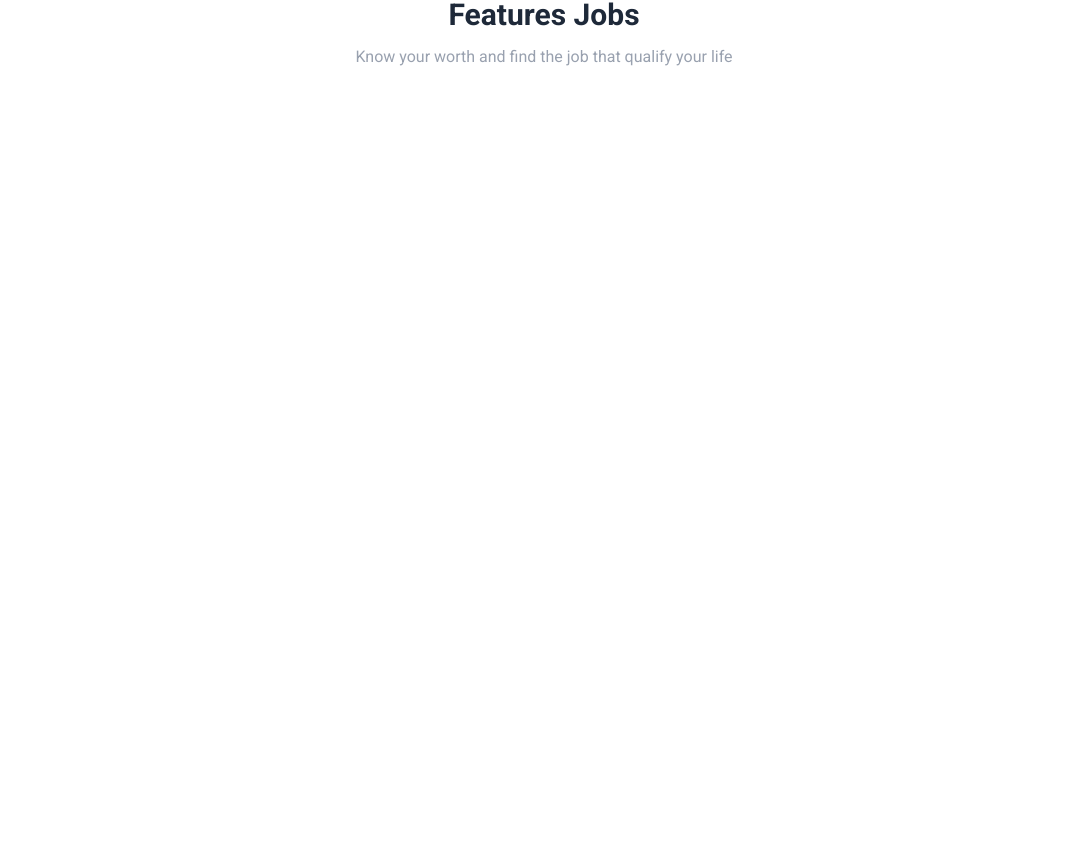
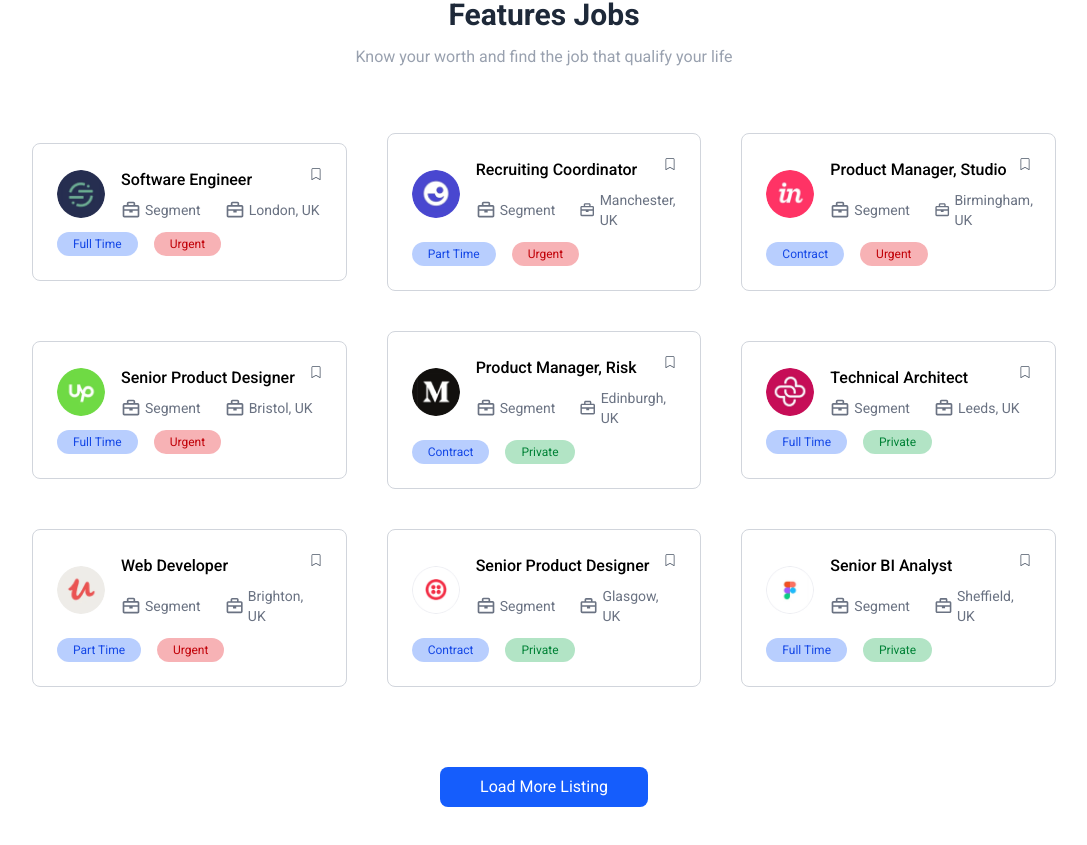
Before and after one commit to koffygeek/job_landing_nextjs, a Next.js app: page / in a window 1280 px wide. Shown: the part 1531-2376 px from the top of the page, without its empty margins (96-1183 px from the left). Before the commit the page ends 1728 px from the top, so only its background shows below. Built offline with nearby package versions, Linux system fonts and the light colour scheme.

Commit message:
Job section

```diff
--- a/components/Home/Job/Job.tsx
+++ b/components/Home/Job/Job.tsx
@@ -1,5 +1,6 @@
 import SectionHeading from '@/components/Helper/SectionHeading';
 import React from 'react'
+import JobCard from './JobCard';
 
 const jobs = [
     {
@@ -83,7 +84,22 @@
                 heading='Features Jobs'
                 subHeading='Know your worth and find the job that qualify your life'
             />
-            <div className='w-[95%] sm:w-[80%] mt-16 mx-auto grid grid-cols-1 lg:grid-cols-2 xl:grid-cols-3 gap-10 items-center  '></div>
+            <div className='w-[95%] sm:w-[80%] mt-16 mx-auto grid grid-cols-1 lg:grid-cols-2 xl:grid-cols-3 gap-10 items-center  '>
+                {jobs.map((job) => {
+                    return (
+                        <div
+                            key={job.id}
+                        >
+                            <JobCard job={job} />
+                        </div>
+                    );
+                })}
+            </div>
+            <div className='mt-10 text-center'>
+                <button className='mt-10 px-10 py-2 bg-blue-600 text-white rounded-lg hover:bg-blue-700 transition-all duration-200'>
+                    Load More Listing
+                </button>
+            </div>
         </div>
 
     )
--- /dev/null
+++ b/components/Home/Job/JobCard.tsx
@@ -0,0 +1,64 @@
+import Image from 'next/image';
+import React from 'react';
+import { BiBriefcase } from 'react-icons/bi';
+import { BsBookmark } from 'react-icons/bs';
+
+type Props = {
+    job: {
+        id: number;
+        image: string;
+        title: string;
+        location: string;
+        jobType: string;
+        urgency: string;
+    };
+};
+
+const JobCard = ({ job }: Props) => {
+    return (
+        <div className='border-[1.5px] border-gray-300 dark:border-gray-700 p-6 rounded-lg relative '>
+            <div className='w-7 h-7 cursor-pointer hover:bg-gray-300 dark:hover:bg-gray-800 flex items-center transition-all duration-200 justify-center rounded-full flex-col absolute top-4 right-4'>
+                <BsBookmark className='w-3 h-3 text-gray-600 dark:text-gray-400' />
+            </div>
+            <div className='flex items-center space-x-4'>
+                <Image
+                    src={job.image}
+                    alt={job.title}
+                    width={50}
+                    height={50}
+                    className='w-12 h-12 rounded-full object-cover'
+                />
+                <div>
+                    <h1 className='text-base font-medium'>
+                        {job.title}
+                    </h1>
+                    <div className='flex items-center space-x-6'>
+                        <div className='flex items-center space-x-1 mt-2 text-gray-500'>
+                            <BiBriefcase className='w-5 h-5' />
+                            <p className='text-gray-500 text-sm'>Segment</p>
+                        </div>
+                        <div className='flex items-center space-x-1 mt-2 text-gray-500'>
+                            <BiBriefcase className='w-5 h-5' />
+                            <p className='text-gray-500 text-sm'>{job.location} </p>
+                        </div>
+                    </div>
+                </div>
+            </div>
+            <div className='flex items-center space-x-4 mt-3'>
+                <div className='px-4 py-1 bg-blue-600/30 dark:bg-blue-950/30 rounded-full text-xs text-blue-700 dark:text-blue-300'>
+                    {job.jobType}
+                </div>
+                <div
+                    className={`px-4 py-1 rounded-full text-xs ${job.urgency === 'Urgent'
+                        ? 'bg-red-600/30 text-red-700 dark:bg-red-300/30 dark:text-red-300'
+                        : 'bg-green-600/30 text-green-700 dark:bg-red-950/30 dark:text-red-300'
+                        }`}
+                >
+                    {job.urgency}
+                </div>
+            </div>
+        </div>
+    );
+};
+
+export default JobCard;
```
